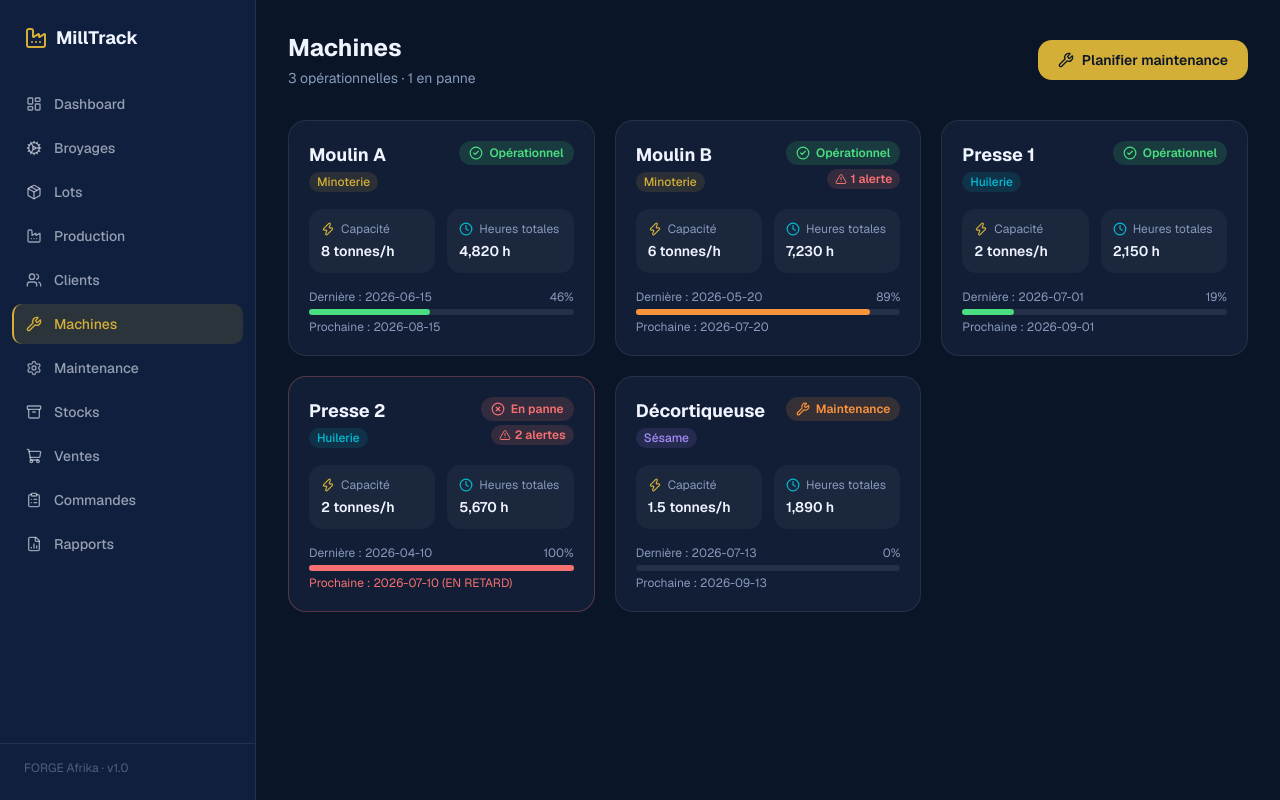
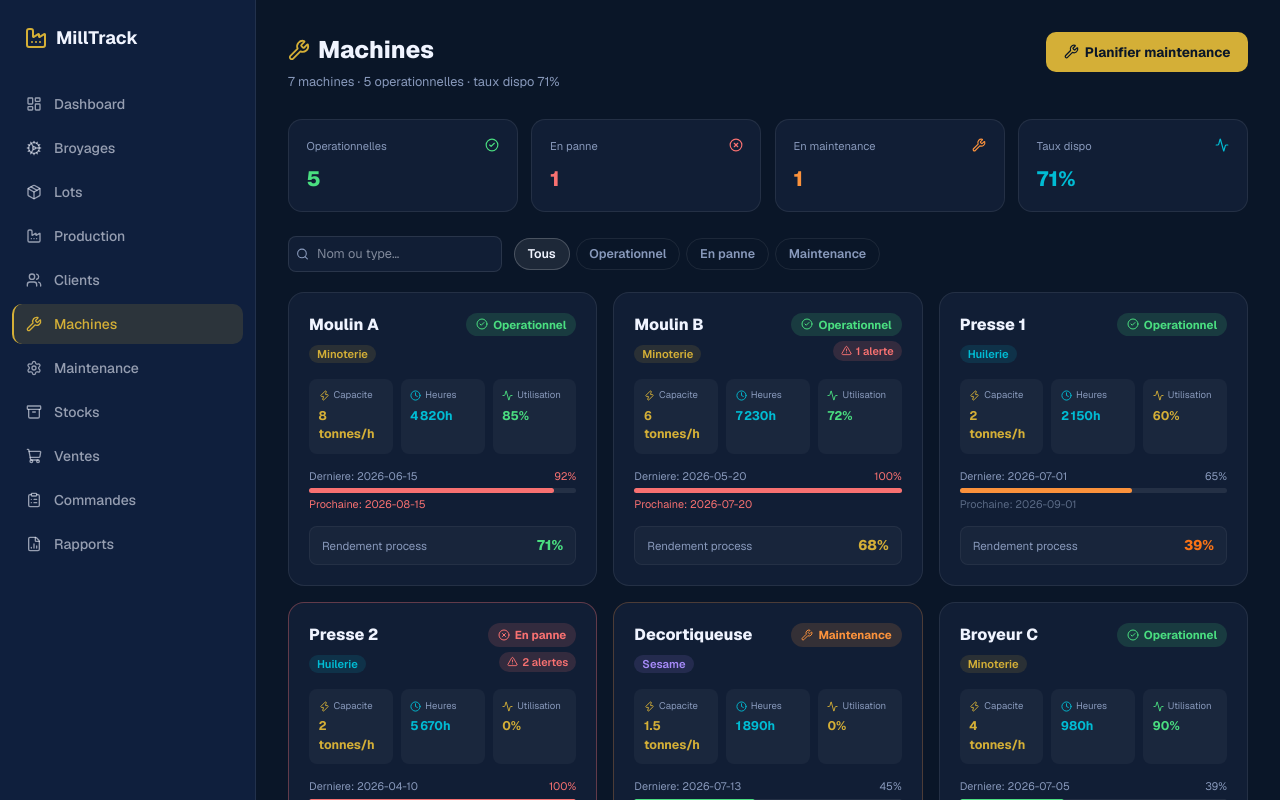
Before and after one commit to dosteeve2-hash/milltrack, a Next.js app: page /machines in a window 1280 px wide. Shown: the top 800 px of the page. Built offline with nearby package versions, Linux system fonts and the light colour scheme.

Commit message:
feat(machines): full machines page — KPIs x4, 7 machines, filtres, utilisation/rendement, maintenance bar

```diff
--- a/app/(dashboard)/machines/MachinesClient.tsx
+++ b/app/(dashboard)/machines/MachinesClient.tsx
@@ -1,37 +1,32 @@
 'use client'
 
+import { useState } from 'react'
 import { motion } from 'framer-motion'
-import { Wrench, AlertTriangle, CheckCircle2, XCircle, Clock, Zap } from 'lucide-react'
+import { Wrench, AlertTriangle, CheckCircle2, XCircle, Clock, Zap, Search, Activity } from 'lucide-react'
 
 interface Machine {
-  id: string
-  nom: string
-  type: string
-  capacite: string
-  statut: string
-  derniereMaintenance: string
-  prochaineMaintenance: string
-  heuresTotal: number
-  alertes: number
+  id: string; nom: string; type: string; capacite: string; statut: string
+  derniereMaintenance: string; prochaineMaintenance: string
+  heuresTotal: number; alertes: number; rendement: number; utilisation: number
 }
 
 const STATUT_CFG: Record<string, { color: string; bg: string; icon: typeof CheckCircle2; label: string }> = {
-  Opérationnel: { color: '#4ade80', bg: 'rgba(74,222,128,0.15)', icon: CheckCircle2, label: 'Opérationnel' },
-  'En panne': { color: '#f87171', bg: 'rgba(248,113,113,0.15)', icon: XCircle, label: 'En panne' },
-  Maintenance: { color: '#fb923c', bg: 'rgba(251,146,60,0.15)', icon: Wrench, label: 'Maintenance' },
+  'Operationnel': { color: '#4ade80', bg: 'rgba(74,222,128,0.15)',   icon: CheckCircle2, label: 'Operationnel' },
+  'En panne':     { color: '#f87171', bg: 'rgba(248,113,113,0.15)',  icon: XCircle,      label: 'En panne'     },
+  'Maintenance':  { color: '#fb923c', bg: 'rgba(251,146,60,0.15)',   icon: Wrench,       label: 'Maintenance'  },
 }
 
 const TYPE_COLOR: Record<string, string> = {
-  Minoterie: '#D4AF37',
-  Huilerie: '#00BCD4',
-  Sésame: '#a78bfa',
+  'Minoterie': '#D4AF37', 'Huilerie': '#00BCD4', 'Sesame': '#a78bfa', 'Sechage': '#4ade80',
 }
+
+const STATUTS_FILTER = ['Tous', 'Operationnel', 'En panne', 'Maintenance']
 
 function MaintenanceBar({ derniere, prochaine }: { derniere: string; prochaine: string }) {
   const start = new Date(derniere).getTime()
   const endRaw = prochaine.split(' ')[0]
   const end = new Date(endRaw).getTime()
-  const now = new Date('2026-07-13').getTime()
+  const now = new Date('2026-08-10').getTime()
   const total = end - start
   const elapsed = now - start
   const pct = Math.min(100, Math.max(0, (elapsed / total) * 100))
@@ -39,123 +34,158 @@ function MaintenanceBar({ derniere, prochaine }: { derniere: string; prochaine:
 
   return (
     <div>
-      <div className="flex justify-between text-xs mb-1" style={{ color: '#8899bb' }}>
-        <span>Dernière : {derniere}</span>
-        <span>{Math.round(pct)}%</span>
+      <div style={{ display: 'flex', justifyContent: 'space-between', fontSize: '0.68rem', color: '#8899bb', marginBottom: 4 }}>
+        <span>Derniere: {derniere}</span>
+        <span style={{ color: danger ? '#f87171' : '#8899bb' }}>{Math.round(pct)}%</span>
       </div>
-      <div className="h-1.5 rounded-full" style={{ backgroundColor: 'rgba(255,255,255,0.08)' }}>
-        <div
-          className="h-1.5 rounded-full transition-all"
-          style={{
-            width: `${pct}%`,
-            backgroundColor: danger ? '#f87171' : pct > 60 ? '#fb923c' : '#4ade80',
-          }}
-        />
+      <div style={{ height: 5, borderRadius: 3, backgroundColor: 'rgba(255,255,255,0.08)' }}>
+        <div style={{ height: 5, borderRadius: 3, width: `${pct}%`, backgroundColor: danger ? '#f87171' : pct > 60 ? '#fb923c' : '#4ade80', transition: 'width 0.5s' }} />
       </div>
-      <p className="text-xs mt-1" style={{ color: danger ? '#f87171' : '#8899bb' }}>
-        Prochaine : {prochaine}
-      </p>
+      <p style={{ fontSize: '0.68rem', marginTop: 3, color: danger ? '#f87171' : '#5a6a85' }}>Prochaine: {prochaine}</p>
     </div>
   )
 }
 
 export default function MachinesClient({ machines }: { machines: Machine[] }) {
-  const operationnelles = machines.filter((m) => m.statut === 'Opérationnel').length
-  const enPanne = machines.filter((m) => m.statut === 'En panne').length
+  const [filtre, setFiltre] = useState('Tous')
+  const [search, setSearch] = useState('')
+
+  const filtered = machines.filter(m => {
+    const matchF = filtre === 'Tous' || m.statut === filtre
+    const matchS = m.nom.toLowerCase().includes(search.toLowerCase()) || m.type.toLowerCase().includes(search.toLowerCase())
+    return matchF && matchS
+  })
+
+  const operationnelles = machines.filter(m => m.statut === 'Operationnel').length
+  const enPanne         = machines.filter(m => m.statut === 'En panne').length
+  const maintenance     = machines.filter(m => m.statut === 'Maintenance').length
+  const tauxDispo       = Math.round((operationnelles / machines.length) * 100)
 
   return (
-    <div className="p-8" style={{ color: '#f0f4ff' }}>
+    <div style={{ padding: '2rem', color: '#f0f4ff' }}>
+
       {/* Header */}
-      <div className="flex items-center justify-between mb-8">
+      <div style={{ display: 'flex', justifyContent: 'space-between', alignItems: 'flex-start', marginBottom: '1.75rem' }}>
         <div>
-          <h1 className="text-2xl font-bold">Machines</h1>
-          <p className="text-sm mt-1" style={{ color: '#8899bb' }}>
-            {operationnelles} opérationnelles · {enPanne} en panne
-          </p>
+          <h1 style={{ fontWeight: 800, fontSize: '1.5rem', margin: '0 0 0.25rem', display: 'flex', alignItems: 'center', gap: 8 }}>
+            <Wrench style={{ width: 22, height: 22, color: '#D4AF37' }} /> Machines
+          </h1>
+          <p style={{ color: '#8899bb', fontSize: '0.8rem', margin: 0 }}>{machines.length} machines · {operationnelles} operationnelles · taux dispo {tauxDispo}%</p>
         </div>
-        <button
-          className="flex items-center gap-2 px-5 py-2.5 rounded-xl font-semibold text-sm"
-          style={{ backgroundColor: '#D4AF37', color: '#0A1628' }}
-        >
-          <Wrench className="w-4 h-4" />
-          Planifier maintenance
+        <button style={{ display: 'flex', alignItems: 'center', gap: 6, padding: '0.6rem 1.1rem', borderRadius: 10, fontWeight: 700, fontSize: '0.85rem', backgroundColor: '#D4AF37', color: '#0A1628', border: 'none', cursor: 'pointer' }}>
+          <Wrench style={{ width: 15, height: 15 }} /> Planifier maintenance
         </button>
       </div>
 
+      {/* KPIs */}
+      <div style={{ display: 'grid', gridTemplateColumns: 'repeat(4, 1fr)', gap: '0.85rem', marginBottom: '1.5rem' }}>
+        {[
+          { label: 'Operationnelles',  value: String(operationnelles),  color: '#4ade80', icon: CheckCircle2  },
+          { label: 'En panne',         value: String(enPanne),          color: '#f87171', icon: XCircle       },
+          { label: 'En maintenance',   value: String(maintenance),      color: '#fb923c', icon: Wrench        },
+          { label: 'Taux dispo',       value: `${tauxDispo}%`,          color: '#00BCD4', icon: Activity      },
+        ].map((k, i) => (
+          <motion.div key={k.label} initial={{ opacity: 0, y: 14 }} animate={{ opacity: 1, y: 0, transition: { delay: i * 0.06 } }}
+            style={{ backgroundColor: '#111e35', border: '1px solid rgba(255,255,255,0.08)', borderRadius: 14, padding: '1.1rem' }}>
+            <div style={{ display: 'flex', justifyContent: 'space-between', marginBottom: '0.5rem' }}>
+              <span style={{ color: '#8899bb', fontSize: '0.7rem' }}>{k.label}</span>
+              <k.icon style={{ width: 14, height: 14, color: k.color }} />
+            </div>
+            <p style={{ color: k.color, fontWeight: 800, fontSize: '1.3rem', margin: 0 }}>{k.value}</p>
+          </motion.div>
+        ))}
+      </div>
+
+      {/* Filtres + Search */}
+      <div style={{ display: 'flex', gap: '0.75rem', marginBottom: '1.25rem', flexWrap: 'wrap', alignItems: 'center' }}>
+        <div style={{ position: 'relative' }}>
+          <Search style={{ position: 'absolute', left: 8, top: '50%', transform: 'translateY(-50%)', width: 13, height: 13, color: '#8899bb' }} />
+          <input value={search} onChange={e => setSearch(e.target.value)} placeholder="Nom ou type…"
+            style={{ paddingLeft: 28, paddingRight: 10, paddingTop: 7, paddingBottom: 7, backgroundColor: '#111e35', border: '1px solid rgba(255,255,255,0.1)', borderRadius: 8, color: '#f0f4ff', fontSize: '0.8rem', outline: 'none' }} />
+        </div>
+        <div style={{ display: 'flex', gap: 6 }}>
+          {STATUTS_FILTER.map(s => {
+            const cfg = STATUT_CFG[s]
+            const isActive = filtre === s
+            return (
+              <button key={s} onClick={() => setFiltre(s)} style={{
+                padding: '0.35rem 0.8rem', borderRadius: 20, fontSize: '0.78rem', fontWeight: 600, cursor: 'pointer', border: '1px solid',
+                background: isActive ? (cfg ? cfg.bg : 'rgba(255,255,255,0.08)') : 'transparent',
+                borderColor: isActive ? (cfg ? cfg.color : 'rgba(255,255,255,0.2)') : 'rgba(255,255,255,0.08)',
+                color: isActive ? (cfg ? cfg.color : '#f0f4ff') : '#8899bb',
+              }}>{s}</button>
+            )
+          })}
+        </div>
+      </div>
+
       {/* Cards */}
-      <div className="grid md:grid-cols-2 xl:grid-cols-3 gap-5">
-        {machines.map((m, i) => {
-          const cfg = STATUT_CFG[m.statut] ?? STATUT_CFG['Opérationnel']
+      <div style={{ display: 'grid', gridTemplateColumns: 'repeat(auto-fill, minmax(300px, 1fr))', gap: '1rem' }}>
+        {filtered.map((m, i) => {
+          const cfg = STATUT_CFG[m.statut] ?? STATUT_CFG['Operationnel']
           const Icon = cfg.icon
           const typeColor = TYPE_COLOR[m.type] ?? '#8899bb'
+          const borderColor = m.statut === 'En panne' ? 'rgba(248,113,113,0.35)' : m.statut === 'Maintenance' ? 'rgba(251,146,60,0.25)' : 'rgba(255,255,255,0.08)'
 
           return (
-            <motion.div
-              key={m.id}
+            <motion.div key={m.id}
               initial={{ opacity: 0, y: 20 }}
-              animate={{
-                opacity: 1,
-                y: 0,
-                transition: { type: 'spring' as const, stiffness: 80, damping: 18, delay: i * 0.07 },
-              }}
-              className="p-5 rounded-2xl flex flex-col gap-4"
-              style={{
-                backgroundColor: '#111e35',
-                border: `1px solid ${m.statut === 'En panne' ? 'rgba(248,113,113,0.3)' : 'rgba(255,255,255,0.08)'}`,
-              }}
+              animate={{ opacity: 1, y: 0, transition: { type: 'spring' as const, stiffness: 80, damping: 18, delay: i * 0.06 } }}
+              style={{ padding: '1.25rem', borderRadius: 16, backgroundColor: '#111e35', border: `1px solid ${borderColor}`, display: 'flex', flexDirection: 'column', gap: '0.875rem' }}
             >
-              {/* Top row */}
-              <div className="flex items-start justify-between">
+              {/* Top */}
+              <div style={{ display: 'flex', justifyContent: 'space-between', alignItems: 'flex-start' }}>
                 <div>
-                  <h3 className="font-bold text-lg">{m.nom}</h3>
-                  <span className="text-xs font-medium px-2 py-0.5 rounded-full" style={{ backgroundColor: `${typeColor}20`, color: typeColor }}>
-                    {m.type}
-                  </span>
+                  <h3 style={{ fontWeight: 800, fontSize: '1rem', margin: '0 0 4px' }}>{m.nom}</h3>
+                  <span style={{ fontSize: '0.7rem', fontWeight: 600, padding: '2px 8px', borderRadius: 12, backgroundColor: `${typeColor}20`, color: typeColor }}>{m.type}</span>
                 </div>
-                <div className="flex flex-col items-end gap-1">
-                  <div
-                    className="flex items-center gap-1.5 px-2.5 py-1 rounded-full text-xs font-semibold"
-                    style={{ backgroundColor: cfg.bg, color: cfg.color }}
-                  >
-                    <Icon className="w-3.5 h-3.5" />
-                    {cfg.label}
+                <div style={{ display: 'flex', flexDirection: 'column', alignItems: 'flex-end', gap: 5 }}>
+                  <div style={{ display: 'flex', alignItems: 'center', gap: 5, padding: '3px 10px', borderRadius: 20, fontSize: '0.72rem', fontWeight: 700, backgroundColor: cfg.bg, color: cfg.color }}>
+                    <Icon style={{ width: 12, height: 12 }} />{cfg.label}
                   </div>
                   {m.alertes > 0 && (
-                    <div
-                      className="flex items-center gap-1 px-2 py-0.5 rounded-full text-xs font-semibold"
-                      style={{ backgroundColor: 'rgba(248,113,113,0.15)', color: '#f87171' }}
-                    >
-                      <AlertTriangle className="w-3 h-3" />
-                      {m.alertes} alerte{m.alertes > 1 ? 's' : ''}
+                    <div style={{ display: 'flex', alignItems: 'center', gap: 4, padding: '2px 8px', borderRadius: 12, fontSize: '0.68rem', fontWeight: 600, backgroundColor: 'rgba(248,113,113,0.15)', color: '#f87171' }}>
+                      <AlertTriangle style={{ width: 11, height: 11 }} /> {m.alertes} alerte{m.alertes > 1 ? 's' : ''}
                     </div>
                   )}
                 </div>
               </div>
 
-              {/* Stats row */}
-              <div className="grid grid-cols-2 gap-3">
-                <div className="p-3 rounded-xl" style={{ backgroundColor: 'rgba(255,255,255,0.04)' }}>
-                  <div className="flex items-center gap-1.5 mb-1">
-                    <Zap className="w-3.5 h-3.5" style={{ color: '#D4AF37' }} />
-                    <span className="text-xs" style={{ color: '#8899bb' }}>Capacité</span>
+              {/* Stats */}
+              <div style={{ display: 'grid', gridTemplateColumns: '1fr 1fr 1fr', gap: 8 }}>
+                {[
+                  { icon: Zap, label: 'Capacite', value: m.capacite, color: '#D4AF37' },
+                  { icon: Clock, label: 'Heures', value: m.heuresTotal.toLocaleString('fr-FR') + 'h', color: '#00BCD4' },
+                  { icon: Activity, label: 'Utilisation', value: m.utilisation + '%', color: m.utilisation >= 70 ? '#4ade80' : '#D4AF37' },
+                ].map(item => (
+                  <div key={item.label} style={{ padding: '0.6rem', borderRadius: 8, backgroundColor: 'rgba(255,255,255,0.04)' }}>
+                    <div style={{ display: 'flex', alignItems: 'center', gap: 4, marginBottom: 4 }}>
+                      <item.icon style={{ width: 11, height: 11, color: item.color }} />
+                      <span style={{ fontSize: '0.6rem', color: '#8899bb' }}>{item.label}</span>
+                    </div>
+                    <p style={{ fontSize: '0.78rem', fontWeight: 700, margin: 0, color: item.color }}>{item.value}</p>
                   </div>
-                  <p className="text-sm font-semibold">{m.capacite}</p>
-                </div>
-                <div className="p-3 rounded-xl" style={{ backgroundColor: 'rgba(255,255,255,0.04)' }}>
-                  <div className="flex items-center gap-1.5 mb-1">
-                    <Clock className="w-3.5 h-3.5" style={{ color: '#00BCD4' }} />
-                    <span className="text-xs" style={{ color: '#8899bb' }}>Heures totales</span>
-                  </div>
-                  <p className="text-sm font-semibold">{m.heuresTotal.toLocaleString()} h</p>
-                </div>
+                ))}
               </div>
 
               {/* Maintenance bar */}
               <MaintenanceBar derniere={m.derniereMaintenance} prochaine={m.prochaineMaintenance} />
+
+              {/* Rendement if available */}
+              {m.rendement > 0 && (
+                <div style={{ display: 'flex', alignItems: 'center', justifyContent: 'space-between', padding: '0.5rem 0.75rem', borderRadius: 8, backgroundColor: 'rgba(255,255,255,0.03)', border: '1px solid rgba(255,255,255,0.05)' }}>
+                  <span style={{ fontSize: '0.72rem', color: '#8899bb' }}>Rendement process</span>
+                  <span style={{ fontWeight: 800, fontSize: '0.88rem', color: m.rendement >= 70 ? '#4ade80' : m.rendement >= 50 ? '#D4AF37' : '#f97316' }}>{m.rendement}%</span>
+                </div>
+              )}
             </motion.div>
           )
         })}
       </div>
+
+      {filtered.length === 0 && (
+        <div style={{ padding: '3rem', textAlign: 'center', color: '#8899bb' }}>Aucune machine trouvee</div>
+      )}
     </div>
   )
 }
--- a/app/(dashboard)/machines/page.tsx
+++ b/app/(dashboard)/machines/page.tsx
@@ -1,61 +1,15 @@
 import MachinesClient from './MachinesClient'
 
+export const metadata = { title: 'Machines — MillTrack' }
+
 const MOCK_MACHINES = [
-  {
-    id: 'M001',
-    nom: 'Moulin A',
-    type: 'Minoterie',
-    capacite: '8 tonnes/h',
-    statut: 'Opérationnel',
-    derniereMaintenance: '2026-06-15',
-    prochaineMaintenance: '2026-08-15',
-    heuresTotal: 4820,
-    alertes: 0,
-  },
-  {
-    id: 'M002',
-    nom: 'Moulin B',
-    type: 'Minoterie',
-    capacite: '6 tonnes/h',
-    statut: 'Opérationnel',
-    derniereMaintenance: '2026-05-20',
-    prochaineMaintenance: '2026-07-20',
-    heuresTotal: 7230,
-    alertes: 1,
-  },
-  {
-    id: 'M003',
-    nom: 'Presse 1',
-    type: 'Huilerie',
-    capacite: '2 tonnes/h',
-    statut: 'Opérationnel',
-    derniereMaintenance: '2026-07-01',
-    prochaineMaintenance: '2026-09-01',
-    heuresTotal: 2150,
-    alertes: 0,
-  },
-  {
-    id: 'M004',
-    nom: 'Presse 2',
-    type: 'Huilerie',
-    capacite: '2 tonnes/h',
-    statut: 'En panne',
-    derniereMaintenance: '2026-04-10',
-    prochaineMaintenance: '2026-07-10 (EN RETARD)',
-    heuresTotal: 5670,
-    alertes: 2,
-  },
-  {
-    id: 'M005',
-    nom: 'Décortiqueuse',
-    type: 'Sésame',
-    capacite: '1.5 tonnes/h',
-    statut: 'Maintenance',
-    derniereMaintenance: '2026-07-13',
-    prochaineMaintenance: '2026-09-13',
-    heuresTotal: 1890,
-    alertes: 0,
-  },
+  { id: 'M001', nom: 'Moulin A', type: 'Minoterie', capacite: '8 tonnes/h', statut: 'Operationnel', derniereMaintenance: '2026-06-15', prochaineMaintenance: '2026-08-15', heuresTotal: 4820, alertes: 0, rendement: 71, utilisation: 85 },
+  { id: 'M002', nom: 'Moulin B', type: 'Minoterie', capacite: '6 tonnes/h', statut: 'Operationnel', derniereMaintenance: '2026-05-20', prochaineMaintenance: '2026-07-20', heuresTotal: 7230, alertes: 1, rendement: 68, utilisation: 72 },
+  { id: 'M003', nom: 'Presse 1', type: 'Huilerie', capacite: '2 tonnes/h', statut: 'Operationnel', derniereMaintenance: '2026-07-01', prochaineMaintenance: '2026-09-01', heuresTotal: 2150, alertes: 0, rendement: 39, utilisation: 60 },
+  { id: 'M004', nom: 'Presse 2', type: 'Huilerie', capacite: '2 tonnes/h', statut: 'En panne', derniereMaintenance: '2026-04-10', prochaineMaintenance: '2026-07-10', heuresTotal: 5670, alertes: 2, rendement: 0, utilisation: 0 },
+  { id: 'M005', nom: 'Decortiqueuse', type: 'Sesame', capacite: '1.5 tonnes/h', statut: 'Maintenance', derniereMaintenance: '2026-07-13', prochaineMaintenance: '2026-09-13', heuresTotal: 1890, alertes: 0, rendement: 38, utilisation: 0 },
+  { id: 'M006', nom: 'Broyeur C', type: 'Minoterie', capacite: '4 tonnes/h', statut: 'Operationnel', derniereMaintenance: '2026-07-05', prochaineMaintenance: '2026-10-05', heuresTotal: 980, alertes: 0, rendement: 74, utilisation: 90 },
+  { id: 'M007', nom: 'Sechoir 1', type: 'Sechage', capacite: '3 tonnes/h', statut: 'Operationnel', derniereMaintenance: '2026-06-20', prochaineMaintenance: '2026-08-20', heuresTotal: 3400, alertes: 0, rendement: 95, utilisation: 55 },
 ]
 
 export default function MachinesPage() {
```
